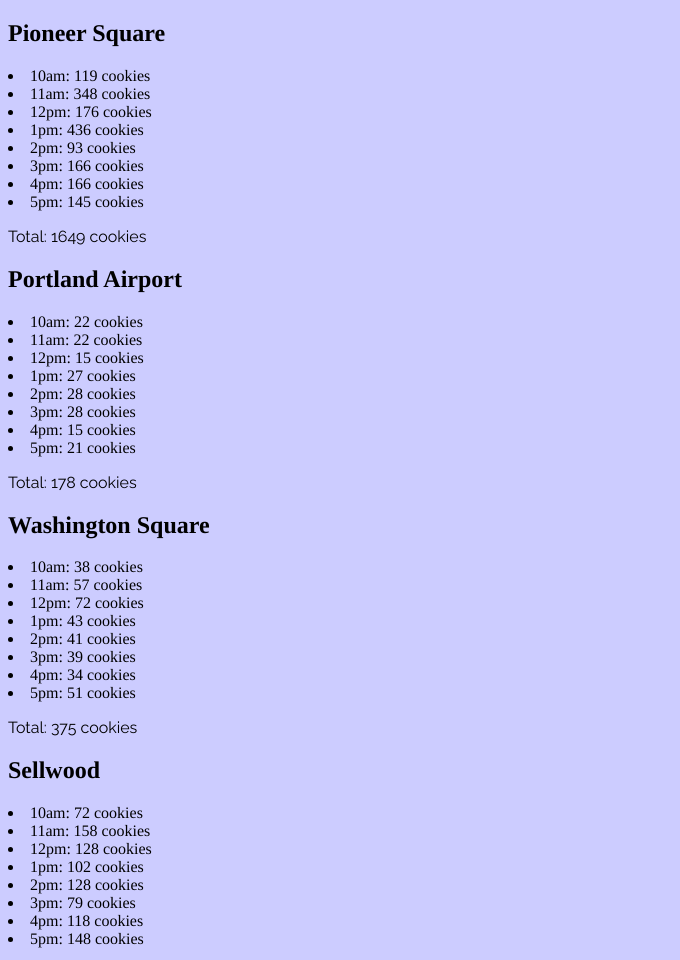
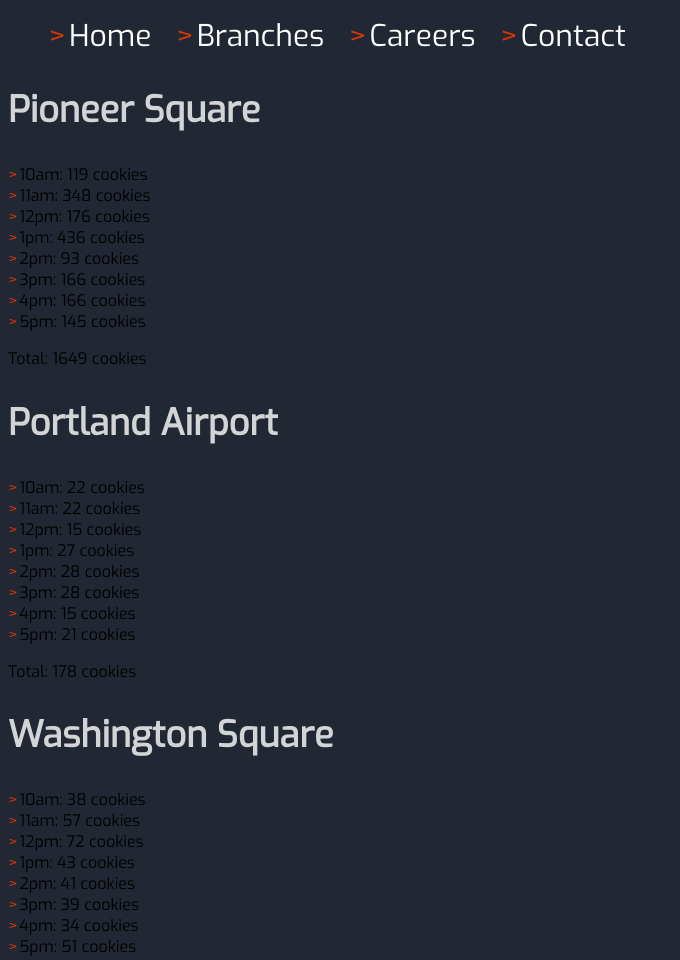
Before and after one commit to J3ffcon1/cookie-stand, a plain HTML site: page index.html in a window 1280 px wide. Shown: the top 960 px of the page, without its empty margins (0-680 px from the left). Drawn offline with Linux system fonts and the light colour scheme.

Commit message:
Added landing page and new CSS styling

```diff
--- a/index.html
+++ b/index.html
@@ -6,11 +6,30 @@
 
 </head>
 <body>
+
+    <header>
+      <nav>
+        <ul>
+          <li>Home</li>
+          <li>Branches</li>
+          <li>Careers</li>
+          <li>Contact</li>
+          </ul>
+      </nav>
+
+  </header>
+
+  <section>
   <div id = "display-pioneer"></div>
   <div id = "display-airport"></div>
   <div id = "display-washington"></div>
   <div id = "display-sellwood"></div>
   <div id = "display-pearl"></div>
+</section>
+
+  <footer>
+    <p>&copy; Cookie-Stand INC</p>
+  </footer>
 
 <script src = "salmon_cookie.js" type = "text/javascript"></script>
 </body>
--- a/style.css
+++ b/style.css
@@ -1,32 +1,88 @@
 @import url('https://fonts.googleapis.com/css?family=Raleway:400,400i,700');
+@import url('https://fonts.googleapis.com/css?family=Exo|Open+Sans');
+
+
+header {
+background-color: hsla(38%, 68%, 81%, 1)
+
+}
+
+nav li {
+  display: inline;
+  padding: 5px, 6px;
+  font-family: 'Exo', fantasy;
+  font-size: 30px;
+  margin-right: 20px;
+  color: white;
+}
+
+ul {
+  list-style: none;
+
+}
+
+nav li:hover {
+  /*background-color: #C3B299;*/
+  text-decoration: underline;
+  text-decoration-color: #d83704;
+}
+li::before {
+  content: ">";
+  color: #d83704;
+  display: inline-block;
+  width: 0.7em;
+
+
+}
 
 body {
 
-  font-family: 'Raleway', Times, sans-serif;
-  background-color: #ccccff;
+  font-family: 'Exo', Times, sans-serif;
+  background-color: #212833;
+  list-style-type: none;
 }
 
-h2, li {
-  font-family: Times;
-  color: hsla(236%, 18%, 19%, 1);
+p::before {
+
+  color: #d83704;
+}
+
+
+
+h2 {
+  font-family: 'Exo', sans-serif;
+  color: white;
+  opacity: 0.8;
+  font-size: 36px;
 
 }
-#name {
+a {
+  text-decoration: none;
+}
+
+#landing {
   color: white;
+  opacity: 0.8;
+  font-family: 'Exo', sans-serif;
+  font-weight: bold;
+  font-size: 150px;
+   -webkit-transform: rotate(8deg);
+   text-align: center;
+   margin-top: 250px;
+
 
 }
-/* Coolors Exported Palette - coolors.co/272838-2274a5-efd6ac-ff6666-432534 */
+#landing:hover {
+  text-decoration: underline;
+  text-decoration-color: #d83704;
+  font-family: 'Exo', sans-serif;
 
-/* HSL */
-$color1: hsla(236%, 18%, 19%, 1);
-$color2: hsla(202%, 66%, 39%, 1);
-$color3: hsla(38%, 68%, 81%, 1);
-$color4: hsla(0%, 100%, 70%, 1);
-$color5: hsla(330%, 29%, 20%, 1);
+}
+#landing-sub {
+  font-style: italic;
+  font-weight: lighter;
+  -webkit-transform: rotate(8deg);
+  text-align: center;
+  margin-top: -100px;
 
-/* RGB */
-$color1: rgba(39, 40, 56, 1);
-$color2: rgba(34, 116, 165, 1);
-$color3: rgba(239, 214, 172, 1);
-$color4: rgba(255, 102, 102, 1);
-$color5: rgba(67, 37, 52, 1);
+}
```
Also changed, not shown: Landing_page.html (added, +12 -0 lines), style-guide.html (added, +38 -0 lines), style-guide.css (added).
